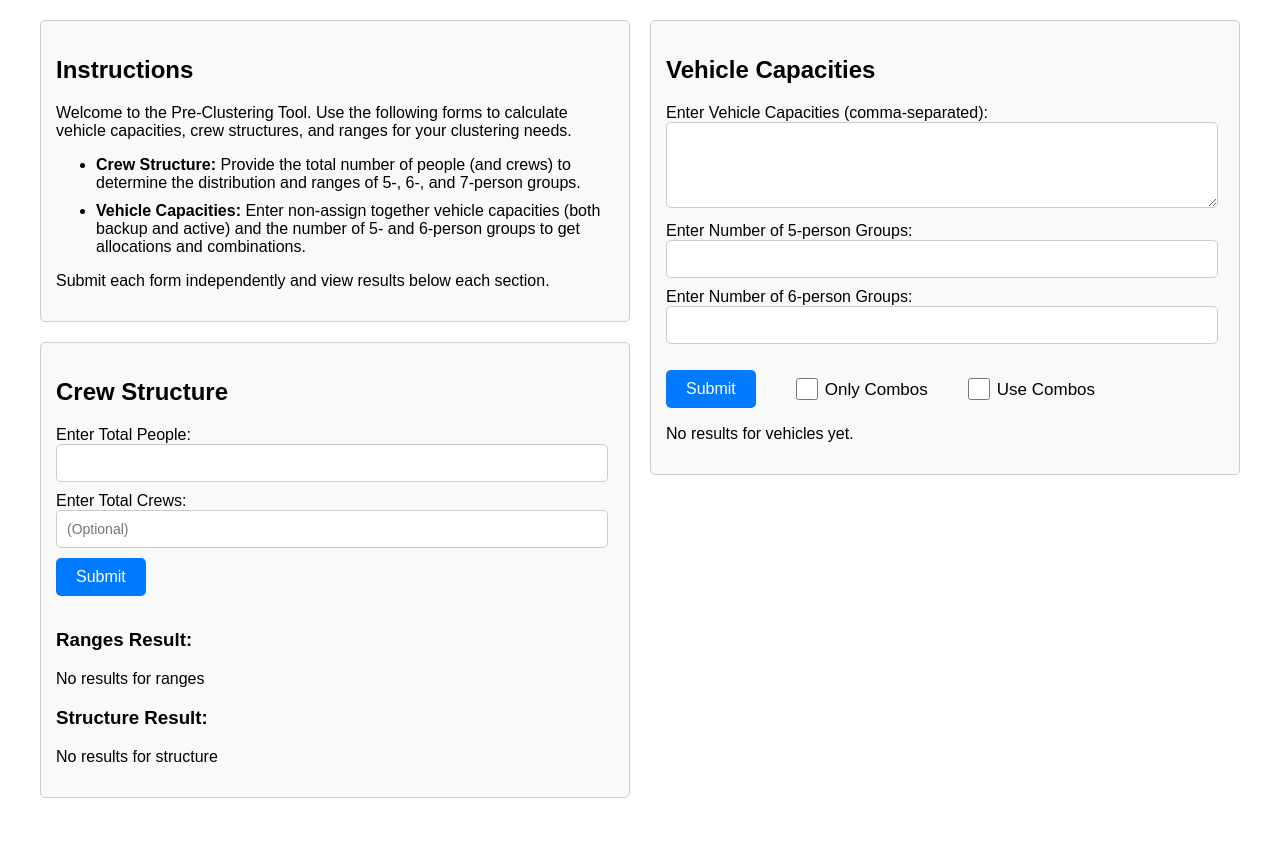
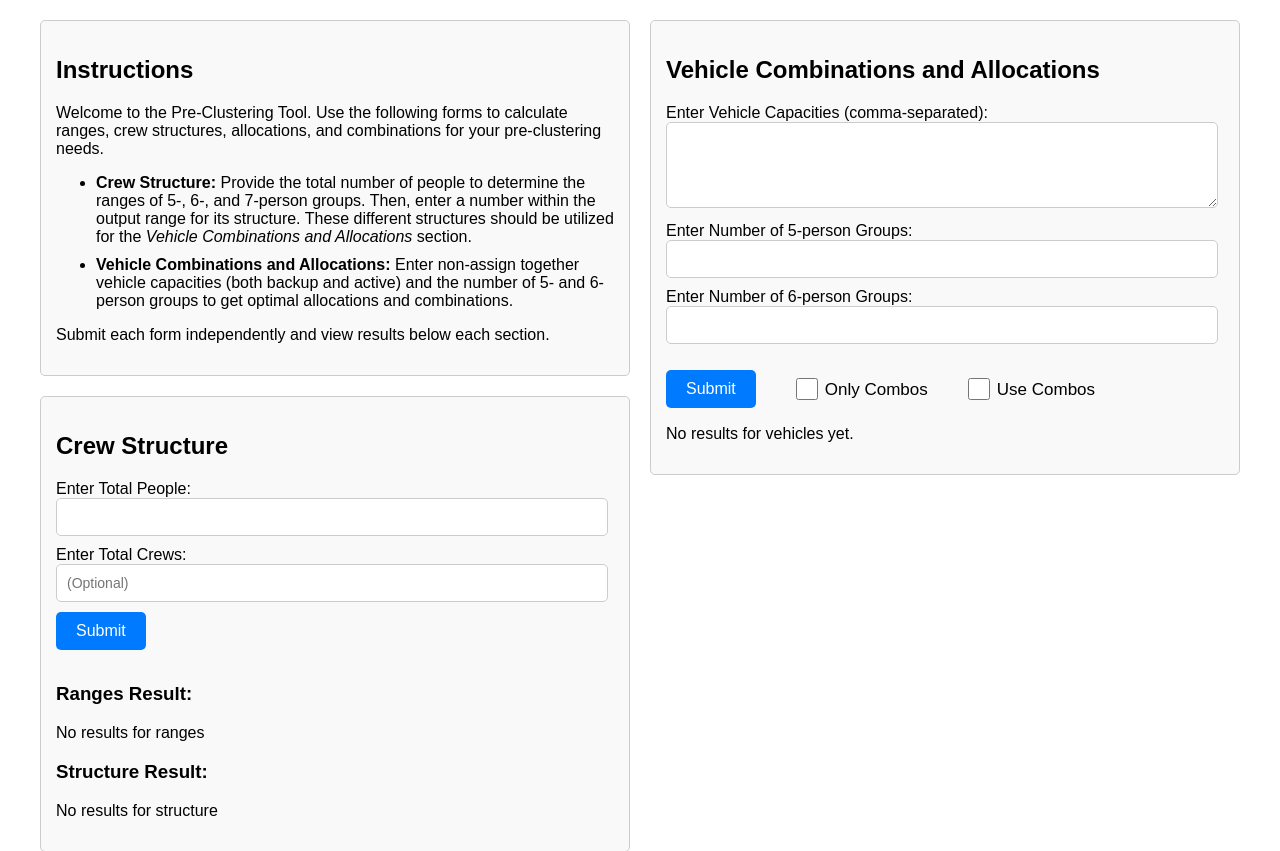
Before and after one commit to cbmckinstry/Pre-Clustering1, a Flask app: page / in a window 1280 px wide. Shown: the top 851 px of the page. Before the commit the page ends 798 px from the top, so only its background shows below. Run offline with Flask 3, Linux system fonts and the light colour scheme.

Commit message:
better descriptions

```diff
--- a/templates/index.html
+++ b/templates/index.html
@@ -132,10 +132,10 @@
     <div class="left-column">
         <div class="instructions">
             <h2>Instructions</h2>
-            <p>Welcome to the Pre-Clustering Tool. Use the following forms to calculate vehicle capacities, crew structures, and ranges for your clustering needs.</p>
+            <p>Welcome to the Pre-Clustering Tool. Use the following forms to calculate ranges, crew structures, allocations, and combinations for your pre-clustering needs.</p>
             <ul>
-                <li><strong>Crew Structure:</strong> Provide the total number of people (and crews) to determine the distribution and ranges of 5-, 6-, and 7-person groups.</li>
-                <li><strong>Vehicle Capacities:</strong> Enter non-assign together vehicle capacities (both backup and active) and the number of 5- and 6-person groups to get allocations and combinations.</li>
+                <li><strong>Crew Structure:</strong> Provide the total number of people to determine the ranges of 5-, 6-, and 7-person groups. Then, enter a number within the output range for its structure. These different structures should be utilized for the <em>Vehicle Combinations and Allocations</em> section. </li>
+                <li><strong>Vehicle Combinations and Allocations:</strong> Enter non-assign together vehicle capacities (both backup and active) and the number of 5- and 6-person groups to get optimal allocations and combinations.</li>
             </ul>
             <p>Submit each form independently and view results below each section.</p>
         </div>
@@ -194,7 +194,7 @@
 
     <div class="right-column">
         <form method="POST" action="/">
-            <h2>Vehicle Capacities</h2>
+            <h2>Vehicle Combinations and Allocations</h2>
             {% if error_message and request.path == '/' %}
                 <div class="error-message">{{ error_message }}</div>
             {% endif %}
@@ -203,10 +203,10 @@
             <textarea id="vehlist" name="vehlist" rows="4" required>{{ vehlist }}</textarea>
 
             <label for="pers5">Enter Number of 5-person Groups:</label>
-            <input type="number" id="pers5" name="pers5" value="{{ pers5|default(0) }}" min="0" step="1">
+            <input type="number" id="pers5" name="pers5" value="{{ pers5 }}" min="0" step="1">
 
             <label for="pers6">Enter Number of 6-person Groups:</label>
-            <input type="number" id="pers6" name="pers6" value="{{ pers6|default(0) }}" min="0" step="1" >
+            <input type="number" id="pers6" name="pers6" value="{{ pers6 }}" min="0" step="1" >
 
             <div class="checkbox-submit-container">
                 <button type="submit" class="submit-button">Submit</button>
```
